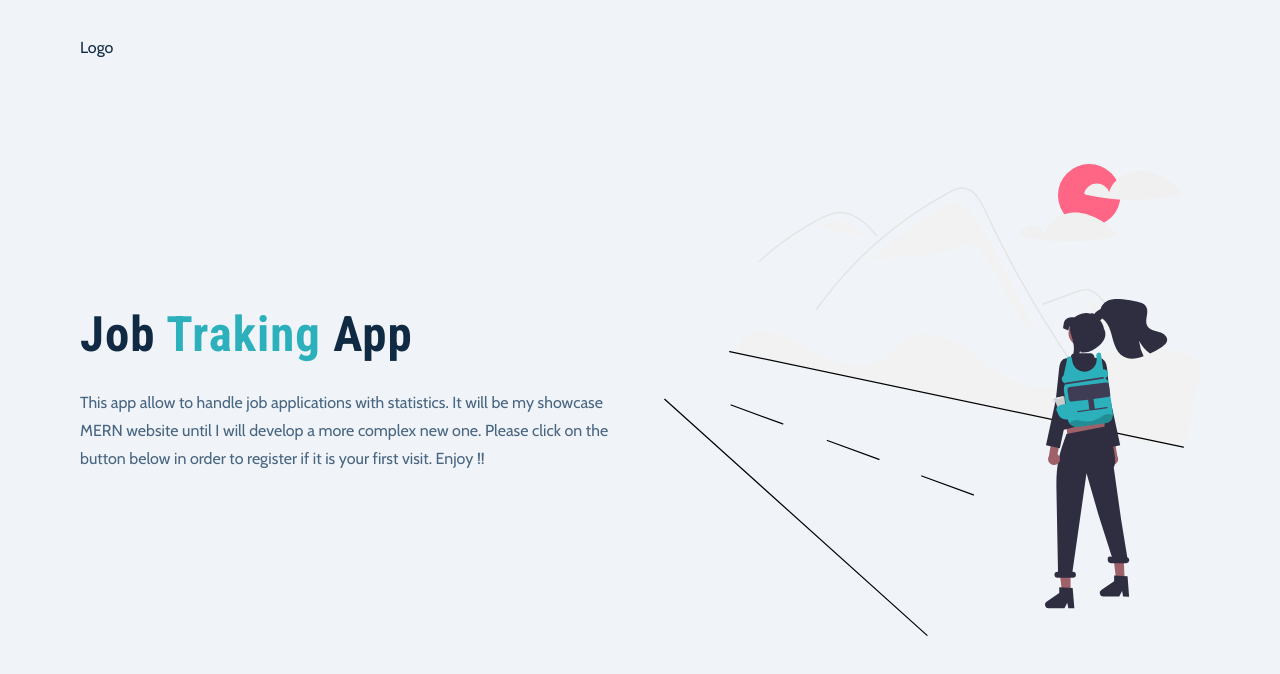
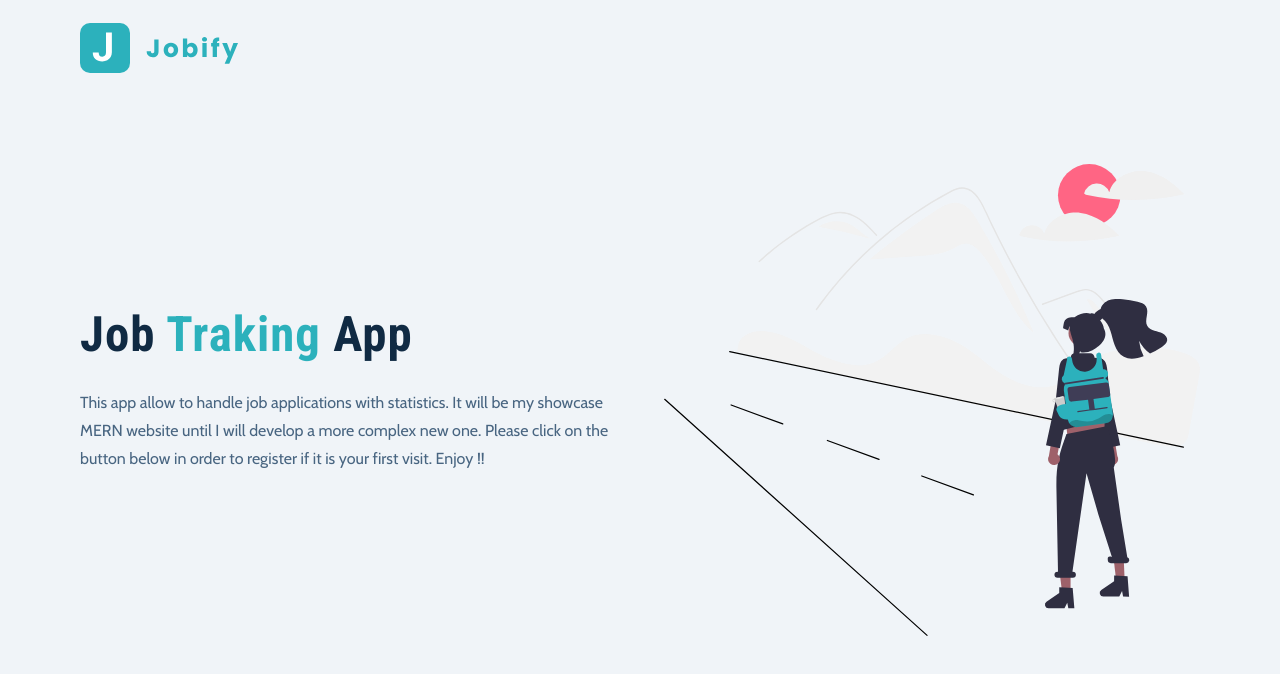
Before and after one commit to tbrault/MERN-projects, a React (Vite) app in the folder jobify/client/: page / in a window 1280 px wide. Shown: the top 674 px of the page. Built offline with nearby package versions, Linux system fonts and the light colour scheme.

Commit message:
add logo component

```diff
--- /dev/null
+++ b/jobify/client/src/components/Logo.tsx
@@ -0,0 +1,11 @@
+import LogoImage from '../assets/images/logo.svg';
+
+function Logo(): JSX.Element {
+  return (
+    <>
+      <img src={LogoImage} alt="Logo jobify" />
+    </>
+  );
+}
+
+export default Logo;
--- /dev/null
+++ b/jobify/client/src/components/index.ts
@@ -0,0 +1,3 @@
+import Logo from './Logo';
+
+export { Logo };
--- a/jobify/client/src/pages/Landing/Landing.tsx
+++ b/jobify/client/src/pages/Landing/Landing.tsx
@@ -1,12 +1,16 @@
 import Wrapper from './StyledLanding';
 import main from '../../assets/images/main.svg';
+import { Logo } from '../../components';
+import { Link } from 'react-router-dom';
 
 function Landing(): JSX.Element {
   return (
     <Wrapper>
-      <nav>Logo</nav>
-      <article className="container page">
-        <div>
+      <nav>
+        <Logo />
+      </nav>
+      <div className="container page">
+        <article>
           <h1>
             job <span>traking</span> app
           </h1>
@@ -16,9 +20,9 @@ function Landing(): JSX.Element {
             one. Please click on the button below in order to register if it is
             your first visit. Enjoy !!
           </p>
-        </div>
-        <img className="img" src={main} alt="main image" />
-      </article>
+        </article>
+        <img className="img main-img" src={main} alt="main image" />
+      </div>
     </Wrapper>
   );
 }
```
